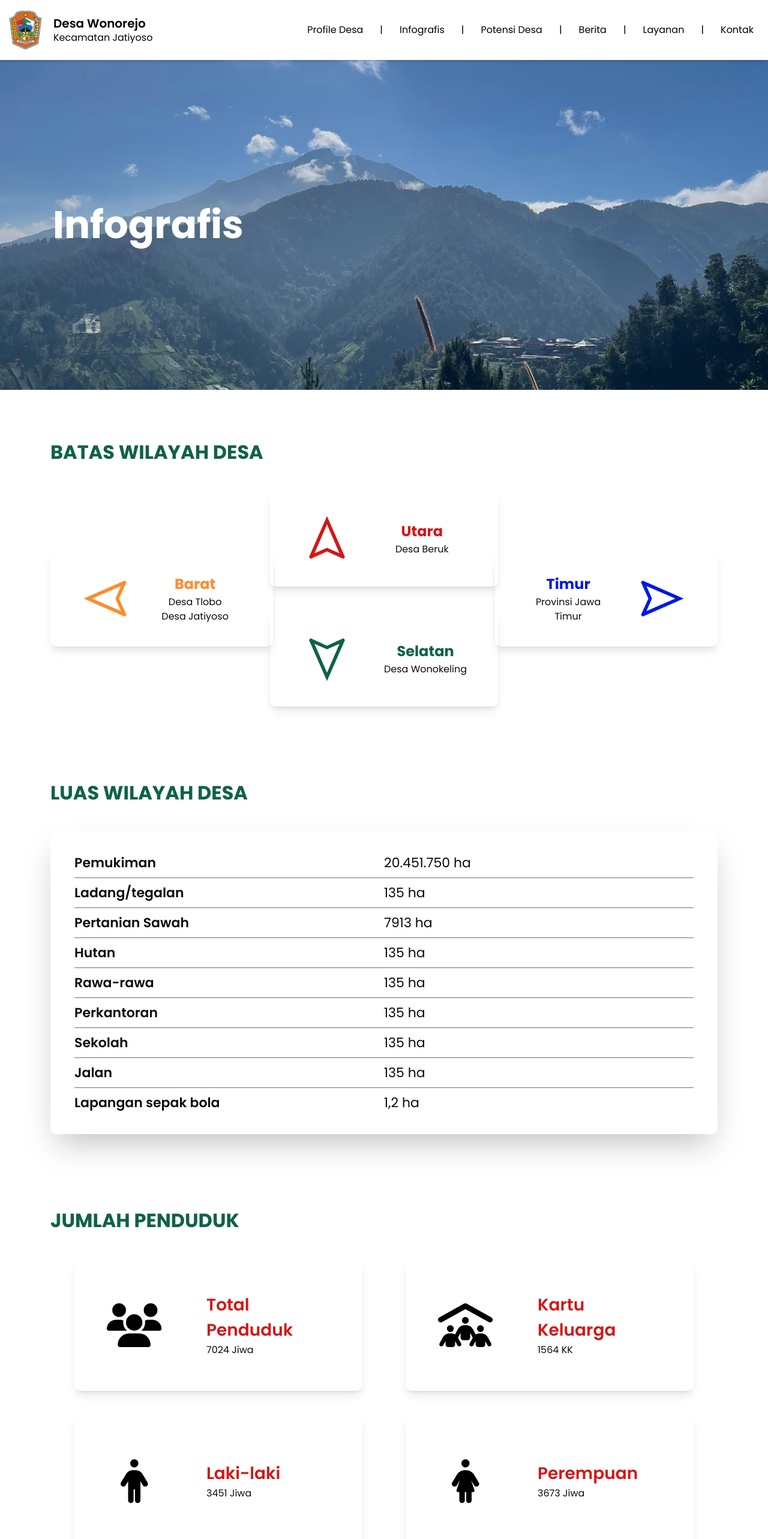
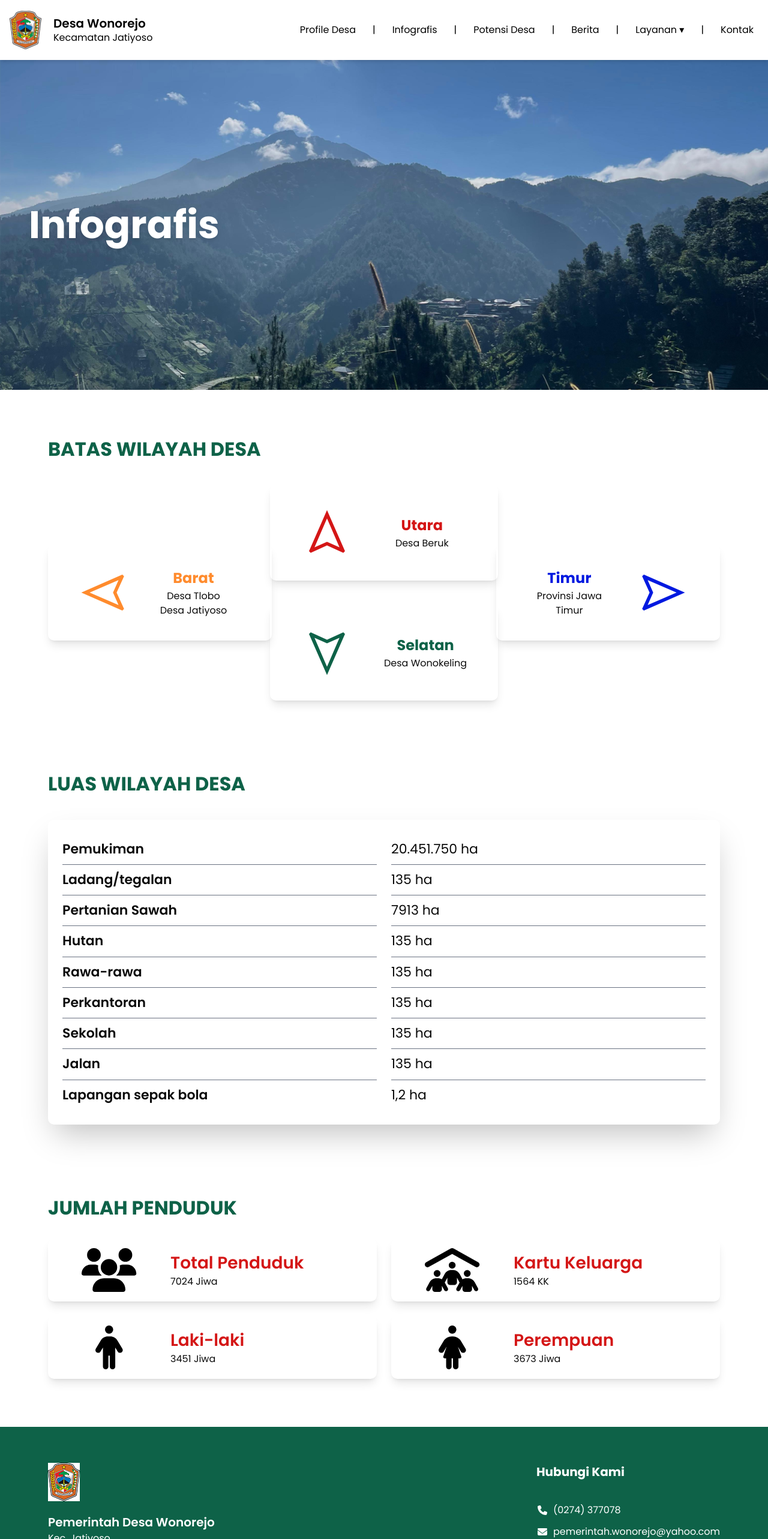
Before and after one commit to milzamh/wonorejo, a Next.js app: page /Infografis in a window 1280 px wide. Shown: the top 2566 px of the page at 60% size. Built offline with nearby package versions, Linux system fonts and the light colour scheme.

Commit message:
update profile desa and infografis

```diff
--- a/app/Infografis/page.tsx
+++ b/app/Infografis/page.tsx
@@ -3,18 +3,35 @@ import Link from "next/link";
 import { Card, CardContent } from "@/components/ui/card";
 import Image from "next/image";
 import { FontAwesomeIcon } from "@fortawesome/react-fontawesome";
-import { faUsers, faPeopleRoof, faMale, faFemale, faF } from "@fortawesome/free-solid-svg-icons";
+import {
+  faUsers,
+  faPeopleRoof,
+  faMale,
+  faFemale,
+  faF,
+} from "@fortawesome/free-solid-svg-icons";
 
 const Infografis = () => {
   return (
     <div className="flex flex-col">
-      <div className="bg-[url('/Hero.svg')] flex h-[550px] w-full px-12">
-        <div className="text-white text-left flex flex-col justify-center items-start w-full h-full px-10">
-          <h1 className="text-[64px] font-bold">Infografis</h1>
+      <div className="relative w-full h-[300px] md:h-[450px] lg:h-[550px]">
+        <Image
+          src="/Hero.svg"
+          alt="Hero Infografis"
+          fill
+          priority
+          className="object-cover"
+        />
+        <div className="absolute inset-0" />
+        <div className="relative z-10 flex items-center h-full w-full px-6 md:px-12">
+          <h1 className="text-3xl md:text-5xl lg:text-[64px] font-bold text-white leading-tight drop-shadow-md">
+            Infografis
+          </h1>
         </div>
       </div>
-      <div className="flex flex-col px-21 py-20">
-        <h1 className="font-bold text-[32px] text-[#0E6248]">
+
+      <div className="flex flex-col px-4 md:px-10 lg:px-20 py-10 md:py-20">
+        <h1 className="font-bold text-2xl md:text-3xl lg:text-[32px] text-[#0E6248]">
           BATAS WILAYAH DESA
         </h1>
         <div className="w-full flex justify-center">
@@ -84,99 +101,56 @@ const Infografis = () => {
             </div>
           </div>
         </div>
-        <h1 className="font-bold text-[32px] text-[#0E6248] pt-20">
+
+        <h1 className="font-bold text-2xl md:text-3xl lg:text-[32px] text-[#0E6248] pt-20">
           LUAS WILAYAH DESA
         </h1>
-        <div className="px-10 w-full h-auto shadow-2xl my-10 rounded-lg flex">
-          <div className="w-1/2 py-7 flex flex-col">
-            {[
-              "Pemukiman",
-              "Ladang/tegalan",
-              "Pertanian Sawah",
-              "Hutan",
-              "Rawa-rawa",
-              "Perkantoran",
-              "Sekolah",
-              "Jalan",
-              "Lapangan sepak bola",
-            ].map((label, index, arr) => (
+        <div className="w-full shadow-2xl my-10 rounded-lg flex flex-col md:flex-row px-6 py-6 gap-6">
+          <div className="w-full md:w-1/2 flex flex-col">
+            {["Pemukiman", "Ladang/tegalan", "Pertanian Sawah", "Hutan", "Rawa-rawa", "Perkantoran", "Sekolah", "Jalan", "Lapangan sepak bola"].map((label, index, arr) => (
               <p
                 key={index}
-                className={`font-semibold text-[22px] py-2 ${
-                  index !== arr.length - 1 ? "border-b border-gray-500" : ""
-                }`}
+                className={`font-semibold text-lg md:text-[22px] py-2 ${index !== arr.length - 1 ? "border-b border-gray-500" : ""}`}
               >
                 {label}
               </p>
             ))}
           </div>
-          <div className="w-1/2 py-7 flex flex-col">
-            {[
-              "20.451.750 ha",
-              "135 ha",
-              "7913 ha",
-              "135 ha",
-              "135 ha",
-              "135 ha",
-              "135 ha",
-              "135 ha",
-              "1,2 ha",
-            ].map((value, index, arr) => (
+          <div className="w-full md:w-1/2 flex flex-col">
+            {["20.451.750 ha", "135 ha", "7913 ha", "135 ha", "135 ha", "135 ha", "135 ha", "135 ha", "1,2 ha"].map((value, index, arr) => (
               <p
                 key={index}
-                className={`text-[22px] py-2 ${
-                  index !== arr.length - 1 ? "border-b border-gray-500" : ""
-                }`}
+                className={`text-lg md:text-[22px] py-2 ${index !== arr.length - 1 ? "border-b border-gray-500" : ""}`}
               >
                 {value}
               </p>
             ))}
           </div>
         </div>
-        <h1 className="font-bold text-[32px] text-[#0E6248] pt-20">
+
+        <h1 className="font-bold text-2xl md:text-3xl lg:text-[32px] text-[#0E6248] pt-20">
           JUMLAH PENDUDUK
         </h1>
-        <div className="px-10 w-full h-auto my-10 rounded-lg flex flex-col gap-10">
-          <div className="w-full h-55 flex justify-between gap-18 items-center">
-            <div className="w-1/2 h-55 bg-white shadow-lg rounded-lg flex items-center">
-              <div className="w-1/3 pl-10 h-full flex justify-center items-center">
-              <FontAwesomeIcon icon={faUsers} className="text-[73px] text-black" />
+        <div className="grid grid-cols-1 md:grid-cols-2 gap-6 mt-8">
+          {[{ icon: faUsers, label: "Total Penduduk", value: "7024 Jiwa" }, { icon: faPeopleRoof, label: "Kartu Keluarga", value: "1564 KK" }, { icon: faMale, label: "Laki-laki", value: "3451 Jiwa" }, { icon: faFemale, label: "Perempuan", value: "3673 Jiwa" }].map((item, index) => (
+            <div
+              key={index}
+              className="bg-white shadow-lg rounded-lg flex items-center p-4"
+            >
+              <div className="w-1/3 flex justify-center">
+                <FontAwesomeIcon
+                  icon={item.icon}
+                  className="text-[40px] md:text-[73px] text-black"
+                />
               </div>
-              <div className="w-2/3 h-full flex flex-col justify-center items-start px-15">
-                <h1 className="text-[#D41616] text-[28px] font-semibold">Total Penduduk</h1>
-                <p className="">7024 Jiwa</p>
+              <div className="w-2/3 flex flex-col justify-center pl-4">
+                <h1 className="text-[#D41616] text-xl md:text-[28px] font-semibold">
+                  {item.label}
+                </h1>
+                <p>{item.value}</p>
               </div>
             </div>
-            <div className="w-1/2 h-55 bg-white shadow-lg rounded-lg flex items-center">
-              <div className="w-1/3 pl-10 h-full flex justify-center items-center">
-              <FontAwesomeIcon icon={faPeopleRoof} className="text-[73px] text-black" />
-              </div>
-              <div className="w-2/3 h-full flex flex-col justify-center items-start px-15">
-                <h1 className="text-[#D41616] text-[28px] font-semibold">Kartu Keluarga</h1>
-                <p className="">1564 KK</p>
-              </div>
-            </div>
-          </div>
-          <div className="w-full h-55 flex justify-between gap-18 items-center">
-            <div className="w-1/2 h-55 bg-white shadow-lg rounded-lg flex items-center">
-              <div className="w-1/3 pl-10 h-full flex justify-center items-center">
-              <FontAwesomeIcon icon={faMale} className="text-[73px] text-black" />
-              </div>
-              <div className="w-2/3 h-full flex flex-col justify-center items-start px-15">
-                <h1 className="text-[#D41616] text-[28px] font-semibold">Laki-laki</h1>
-                <p className="">3451 Jiwa</p>
-              </div>
-            </div>
-            <div className="w-1/2 h-55 bg-white shadow-lg rounded-lg flex items-center">
-              <div className="w-1/3 pl-10 h-full flex justify-center items-center">
-              <FontAwesomeIcon icon={faFemale} className="text-[73px] text-black" />
-              </div>
-              <div className="w-2/3 h-full flex flex-col justify-center items-start px-15">
-                <h1 className="text-[#D41616] text-[28px] font-semibold">Perempuan</h1>
-                <p className="">3673 Jiwa</p>
-              </div>
-            </div>
-          </div>
+          ))}
         </div>
       </div>
     </div>
--- a/app/Potensi/page.tsx
+++ b/app/Potensi/page.tsx
@@ -12,7 +12,7 @@ import Image from "next/image";
 
 const sda = [
   { image: "/Kopi.svg", title: "Kopi Arabica" },
-  { image: "/Singkong.svg", title: "Singkong Jaraktowa" },
+  { image: "/Singkong.svg", title: "Singkong Jarak Towo" },
   { image: "/Jamur.jpg", title: "Jamur Kuping" },
   { image: "/Sayur.jpg", title: "Sentral Sayur" },
   { image: "/Tembakau.jpg", title: "Tembakau" },
@@ -80,7 +80,7 @@ const Potensi = () => {
               >
                 <div className="flex flex-col justify-center items-center space-y-4">
                   <div className="relative w-[250px] h-[250px] rounded-full overflow-hidden transition-all duration-300 hover:shadow-2xl">
-                    <Link href="#">
+                  <Link href={`/potensi/${encodeURIComponent(item.title.toLowerCase().replace(/\s+/g, "-"))}`}>
                       <Image
                         src={item.image}
                         alt={item.title}
--- a/app/Profile/page.tsx
+++ b/app/Profile/page.tsx
@@ -1,114 +1,123 @@
 import React from "react";
 import Link from "next/link";
+import Image from "next/image";
 import { Card, CardContent } from "@/components/ui/card";
-import Image from "next/image";
 
 const ProfilePage = () => {
   return (
     <div className="flex flex-col">
-      <div className="bg-[url('/Hero.svg')] flex h-[550px] w-full px-12">
-        <div className="text-white text-left flex flex-col justify-center items-start w-full h-full px-10">
-          <h1 className="text-[64px] font-bold">Profile Desa Wonorejo</h1>
+      <div className="relative w-full h-[300px] md:h-[450px] lg:h-[550px]">
+        <Image
+          src="/Hero.svg"
+          alt="Hero Wonorejo"
+          fill
+          priority
+          className="object-cover"
+        />
+        <div className="absolute inset-0" />
+        <div className="relative z-10 flex items-center h-full w-full px-6 md:px-12">
+          <h1 className="text-3xl md:text-5xl lg:text-[64px] font-bold text-white leading-tight drop-shadow-md">
+            Profile Desa Wonorejo
+          </h1>
         </div>
       </div>
-      <div className="flex flex-col px-20 py-20">
-        <h1 className="font-bold text-[32px] text-[#0E6248]">SEJARAH DESA</h1>
-        <div className="w-full shadow-lg h-auto mt-5 px-10 py-7 rounded-lg">
-          <p className="indent-10 text-justify text-[20px]">
+      <div className="mx-auto w-full max-w-6xl space-y-16 px-4 sm:px-6 lg:px-8 py-12 lg:py-20">
+        <section>
+          <h2 className="font-bold text-2xl md:text-3xl lg:text-[32px] text-[#0E6248]">
+            SEJARAH DESA
+          </h2>
+          <div className="mt-5 rounded-lg shadow-lg bg-white px-6 md:px-10 py-6 md:py-8">
+            <p className="indent-8 text-justify text-base md:text-lg leading-relaxed">
               Sejarah Desa Wonorejo Zaman dahulu merupakan wilayah kekuasaan
-            kerajaan majapahit dengan leluhur pendiri adalah Eyang Iro Ganti.
+              kerajaan Majapahit dengan leluhur pendiri adalah Eyang Iro Ganti.
               Peninggalan atau lokasi petilasan beliau terdapat di Dusun Gondang
               dan telah dijadikan sebagai cagar budaya Desa Wonorejo.
             </p>
-          <br></br>
-          <p className="indent-10 text-justify text-[20px]">
+            <p className="indent-8 text-justify text-base md:text-lg leading-relaxed mt-4">
               Sejak tahun 1955 hingga 1968, Desa Wonorejo dipimpin oleh Bapak
               Sukarno. Pada masa kepemimpinannya, fokus utama pembangunan adalah
               membina kerukunan dan semangat gotong royong di tengah masyarakat.
-            Kepemimpinan kemudian dilanjutkan oleh Bapak Wiryorejono pada tahun
-            1968 hingga 1988, dengan arah kebijakan pembangunan yang
+              Kepemimpinan kemudian dilanjutkan oleh Bapak Wiryorejono pada
+              tahun 1968 hingga 1988, dengan arah kebijakan pembangunan yang
               menitikberatkan pada pembangunan akses jalan desa. Beberapa
-            infrastruktur penting yang dibangun saat itu antara lain Jalan Desa
-            Beruk–Wonokeling dan Jalan Desa Tlobo–Wonorejo. Selanjutnya, pada
-            periode 1988 hingga 2007, Desa Wonorejo dipimpin oleh Bapak Sumarso.
-            Beliau memfokuskan pembangunan pada pembenahan sarana dan prasarana
-            desa, termasuk program penting seperti masuknya jaringan listrik ke
-            desa. Pada tahun 2007 hingga 2019, Bapak Sudrajat menjabat sebagai
-            Kepala Desa dan membawa arah kebijakan pembangunan yang mencakup
-            pengembangan perekonomian, infrastruktur, serta pemberdayaan sumber
-            daya manusia dan sumber daya alam. Sejak tahun 2019 hingga sekarang,
-            Desa Wonorejo dipimpin oleh Bapak Sularno. Di bawah kepemimpinannya,
-            pemerintah desa berkomitmen untuk mewujudkan tata kelola yang tertib
-            dan berwibawa, menyediakan sarana dan prasarana yang memadai, serta
+              infrastruktur penting yang dibangun saat itu antara lain Jalan
+              Desa Beruk–Wonokeling dan Jalan Desa Tlobo–Wonorejo. Selanjutnya,
+              pada periode 1988 hingga 2007, Desa Wonorejo dipimpin oleh Bapak
+              Sumarso. Beliau memfokuskan pembangunan pada pembenahan sarana dan
+              prasarana desa, termasuk program penting seperti masuknya jaringan
+              listrik ke desa. Pada tahun 2007 hingga 2019, Bapak Sudrajat
+              menjabat sebagai Kepala Desa dan membawa arah kebijakan
+              pembangunan yang mencakup pengembangan perekonomian,
+              infrastruktur, serta pemberdayaan sumber daya manusia dan sumber
+              daya alam. Sejak tahun 2019 hingga sekarang, Desa Wonorejo
+              dipimpin oleh Bapak Sularno. Di bawah kepemimpinannya, pemerintah
+              desa berkomitmen untuk mewujudkan tata kelola yang tertib dan
+              berwibawa, menyediakan sarana dan prasarana yang memadai, serta
               meningkatkan perekonomian dan kesejahteraan masyarakat Desa
               Wonorejo.
             </p>
           </div>
-      </div>
-      <div className="flex flex-col px-20 py-15">
-        <h1 className="font-bold text-[32px] text-[#0E6248]">VISI MISI</h1>
-        <div className="w-full shadow-lg h-auto mt-5 px-10 py-7 rounded-lg">
-          <p className="indent-10 text-justify text-[20px]">
+        </section>
+        <section>
+          <h2 className="font-bold text-2xl md:text-3xl lg:text-[32px] text-[#0E6248]">
+            VISI MISI
+          </h2>
+          <div className="mt-5 rounded-lg shadow-lg bg-white px-6 md:px-10 py-6 md:py-8">
+            <p className="indent-8 text-justify text-base md:text-lg leading-relaxed">
               Demokratisasi mengandung makna bahwa penyelenggaraan pemerintahan
               dan pelaksanaan pembangunan di desa harus mampu mengakomodasi
               aspirasi masyarakat melalui Badan Permusyawaratan Desa (BPD) dan
               lembaga-lembaga kemasyarakatan sebagai mitra Pemerintah Desa.
-            Kemitraan ini diharapkan dapat mendorong peran aktif masyarakat agar
-            mereka merasa memiliki serta turut bertanggung jawab terhadap
-            perkembangan kehidupan bersama sebagai warga desa. Dengan demikian,
-            diharapkan terjadi peningkatan taraf hidup dan kesejahteraan
-            masyarakat melalui penetapan kebijakan, program, dan kegiatan yang
-            sesuai dengan esensi permasalahan serta prioritas kebutuhan
-            masyarakat.
+              Kemitraan ini diharapkan dapat mendorong peran aktif masyarakat
+              agar mereka merasa memiliki serta turut bertanggung jawab terhadap
+              perkembangan kehidupan bersama sebagai warga desa. Dengan
+              demikian, diharapkan terjadi peningkatan taraf hidup dan
+              kesejahteraan masyarakat melalui penetapan kebijakan, program, dan
+              kegiatan yang sesuai dengan esensi permasalahan serta prioritas
+              kebutuhan masyarakat.
             </p>
-          <br />
-          <p className="indent-10 text-justify text-[20px]">
-            {" "}
-            Berdasarkan pertimbangan tersebut, maka untuk jangka waktu enam (6)
-            tahun ke depan, proses pembangunan desa, penyelenggaraan
+            <p className="indent-8 text-justify text-base md:text-lg leading-relaxed mt-4">
+              Berdasarkan pertimbangan tersebut, maka untuk jangka waktu enam
+              (6) tahun ke depan, proses pembangunan desa, penyelenggaraan
               pemerintahan, pemberdayaan masyarakat, partisipasi warga,
               penghasilan tetap (siltap) Kepala Desa dan perangkat, operasional
               pemerintahan desa, tunjangan operasional BPD, serta insentif RT/RW
               diharapkan benar-benar berlandaskan pada prinsip keterbukaan dan
               partisipasi masyarakat. Dengan demikian, secara bertahap Desa
-            Wonorejo dapat mengalami kemajuan yang berkelanjutan. Untuk mencapai
-            tujuan tersebut, maka dirumuskan Visi dan Misi Desa.
+              Wonorejo dapat mengalami kemajuan yang berkelanjutan. Untuk
+              mencapai tujuan tersebut, maka dirumuskan Visi dan Misi Desa.
             </p>
           </div>
-      </div>
-      <div className="flex flex-col px-20 py-15">
-        <h1 className="font-bold text-[32px] text-[#0E6248]">VISI</h1>
-        <div className="w-full shadow-lg h-auto mt-5 px-10 py-7 rounded-lg">
-          <p className="text-center text-[20px] text-red-500 font-semibold">
+        </section>
+        <section>
+          <h2 className="font-bold text-2xl md:text-3xl lg:text-[32px] text-[#0E6248]">
+            VISI
+          </h2>
+          <div className="mt-5 rounded-lg shadow-lg bg-white px-6 md:px-10 py-6 md:py-8">
+            <p className="text-center text-lg md:text-xl font-semibold text-red-500">
               “Tercapainya Desa Wonorejo yang Makmur dan Sejahtera”
             </p>
-          <br></br>
-          <p className="indent-10 text-justify text-[20px]">
-            Rumusan Visi tersebut merupakan suatu ungkapan dari suatu niat yang
-            luhur untuk memperbaiki dalam Penyelenggaraan Pemerintahan dan
-            Pelaksanaan Pembangunan di Desa Wonorejo baik secara individu maupun
-            kelembagaan sehingga 6 ( enam ) tahun ke depan Desa Wonorejo
-            mengalami suatu perubahan yang lebih baik dan peningkatan
-            kesejahteraan masyarakat dilihat dari segi ekonomi dengan dilandasi
-            semangat kebersamaan dalam Penyelenggaraan Pemerintahan dan
-            Pelaksanaan Pembangunan.
+            <p className="indent-8 text-justify text-base md:text-lg leading-relaxed mt-4">
+              Rumusan visi tersebut merupakan ungkapan niat luhur untuk
+              memperbaiki penyelenggaraan pemerintahan dan pembangunan di Desa
+              Wonorejo, baik secara individu maupun kelembagaan, sehingga dalam
+              enam tahun ke depan terjadi perubahan positif dan peningkatan
+              kesejahteraan masyarakat yang dilandasi semangat kebersamaan.
             </p>
           </div>
-      </div>
-      <div className="flex flex-col px-20 py-15">
-        <h1 className="font-bold text-[32px] text-[#0E6248]">MISI</h1>
-        <div className="w-full shadow-lg h-auto mt-5 px-10 py-7 rounded-lg">
-          <ol className="list-decimal pl-10 space-y-2 text-red-500 font-semibold text-[20px]">
-            <li>
-              Mewujudkan Pemerintah Desa Wonorejo yang tertib dan Berwibawa
-            </li>
-            <li> Mewujudkan Sarana dan Prasarana Desa yang Memadai</li>
-            <li>
-              Mewujudkan dan meningkatkan Perekonomian dan Kesejahteraan
-              Masyarakat Desa Wonorejo
-            </li>
+        </section>
+        <section>
+          <h2 className="font-bold text-2xl md:text-3xl lg:text-[32px] text-[#0E6248]">
+            MISI
+          </h2>
+          <div className="mt-5 rounded-lg shadow-lg bg-white px-6 md:px-10 py-6 md:py-8">
+            <ol className="list-decimal space-y-2 pl-6 text-base md:text-lg font-semibold text-red-500">
+              <li>Mewujudkan Pemerintah Desa Wonorejo yang tertib dan berwibawa</li>
+              <li>Mewujudkan sarana dan prasarana desa yang memadai</li>
+              <li>Meningkatkan perekonomian dan kesejahteraan masyarakat Desa Wonorejo</li>
             </ol>
           </div>
+        </section>
       </div>
     </div>
   );
--- a/app/_components/Navbar.tsx
+++ b/app/_components/Navbar.tsx
@@ -43,9 +43,29 @@ const Navbar = () => {
                         Berita
                     </Link>
                     <p className="text-black text-sm md:text-base">|</p>
-                    <Link href="/Layanan" className="text-black hover:text-[#0E6248] px-1 lg:px-2 text-sm md:text-base whitespace-nowrap">
-                        Layanan
-                    </Link>
+                    <div className="relative group">
+                        <button className="text-black hover:text-[#0E6248] px-1 lg:px-2 text-sm md:text-base whitespace-nowrap">
+                            Layanan ▾
+                        </button>
+                        <div className="absolute top-full left-0 mt-2 hidden group-hover:flex flex-col bg-white shadow-lg border rounded-md z-50 w-64">
+                            <a
+                            href="https://link-google-form-A.com"
+                            target="_blank"
+                            rel="noopener noreferrer"
+                            className="px-4 py-2 text-sm text-black hover:bg-gray-100"
+                            >
+                            Formulir Layanan Masyarakat
+                            </a>
+                            <a
+                            href="https://link-google-form-B.com"
+                            target="_blank"
+                            rel="noopener noreferrer"
+                            className="px-4 py-2 text-sm text-black hover:bg-gray-100"
+                            >
+                            Formulir Pengajuan Persuratan
+                            </a>
+                        </div>
+                    </div>
                     <p className="text-black text-sm md:text-base">|</p>
                     <Link href="/Kontak" className="text-black hover:text-[#0E6248] px-1 lg:px-2 text-sm md:text-base whitespace-nowrap">
                         Kontak
--- a/app/_components/Potensi.tsx
+++ b/app/_components/Potensi.tsx
@@ -12,7 +12,7 @@ import Image from "next/image";
 
 const data = [
   { image: "/Kopi.svg", title: "Kopi Arabica" },
-  { image: "/Singkong.svg", title: "Singkong Jaraktowa" },
+  { image: "/Singkong.svg", title: "Singkong Jarak Towo" },
   { image: "/Pariwisata.png", title: "Pariwisata" },
   { image: "/Jamur.jpg", title: "Jamur Kuping" },
   { image: "/Sayur.jpg", title: "Sentral Sayur" },
```
Lines whose indentation alone changed are shown as unchanged.
